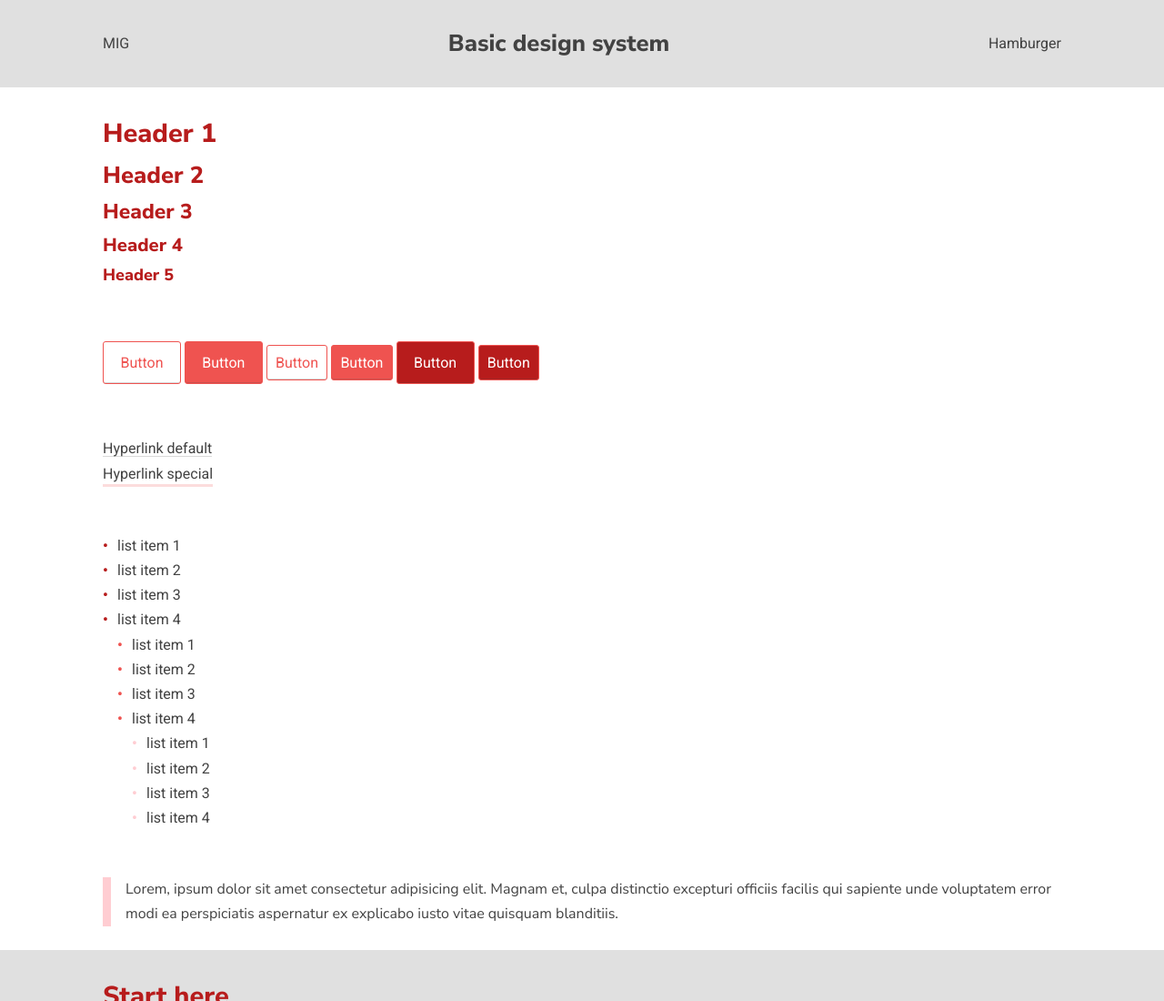
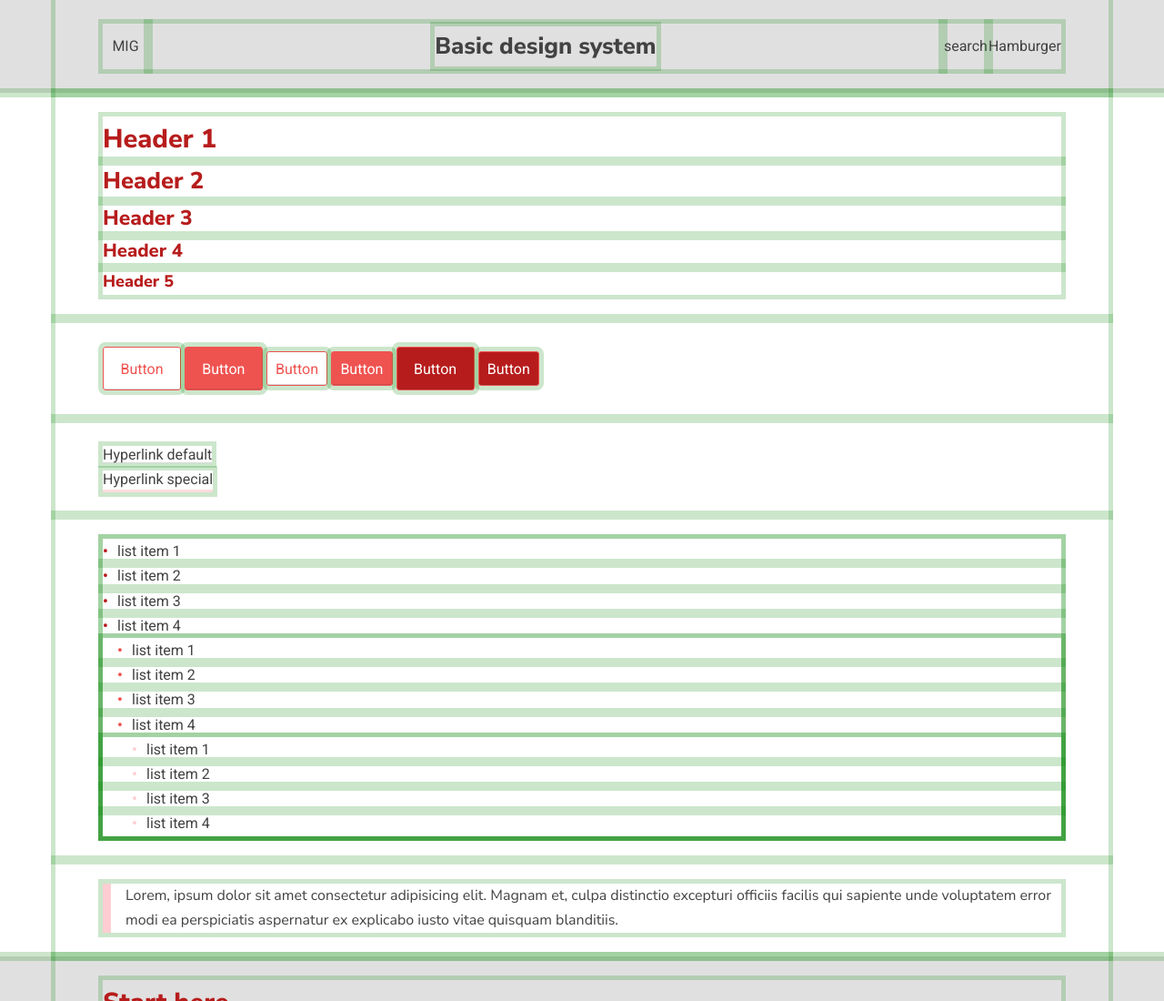
Before and after one commit to mikaelg/node-scripts-taskrunner-boilerplate, a website: page public/test.html in a window 1280 px wide. Shown: the top 1100 px of the page at 91% size. Drawn offline with Linux system fonts and the light colour scheme.

Commit message:
update header: add search

```diff
--- a/public/sass/base/_base.scss
+++ b/public/sass/base/_base.scss
@@ -26,5 +26,5 @@ body {
 
 /* DEBUG */
 * {
-  //outline: 5px solid rgba(green, .2);
+  outline: 5px solid rgba(green, .2);
 }
--- a/public/sass/layout/_header.scss
+++ b/public/sass/layout/_header.scss
@@ -3,6 +3,16 @@
         display:flex;
         flex-wrap:wrap;
         align-items: center;
+
+        > * {
+            display: flex;
+            align-items: center;
+            justify-content: center;
+
+            min-height: 5rem;
+            min-width: 5rem;
+            //background-color: $color-primary-light;
+        }
 
     }
 
@@ -17,12 +27,21 @@
 
     }
 
-    &__navigation {
+    &__search {
         flex-grow:0;
         flex-shrink: 1;
         flex-basis: auto;
         margin-left:auto;
 
+        @include breakpoint-md {
+            order:3;
+        }
+    }
+
+    &__navigation {
+        flex-grow:0;
+        flex-shrink: 1;
+        flex-basis: auto;
 
         @include breakpoint-md {
             order:3;
@@ -34,7 +53,7 @@
         flex-shrink: 1;
         flex-basis: 100%;
         //margin-left:auto;
-        text-align: center;
+        //text-align: center;
 
         > span {
             font-family: $font-family-alt;
--- a/public/test.html
+++ b/public/test.html
@@ -17,6 +17,7 @@
             <header class="header container container-bgr--grey-light">
                 <div class="container-inner">
                     <div class="header__branding">MIG</div>
+                    <div class="header__search">search</div>
                     <div class="header__navigation">Hamburger</div>
                     <div class="header__content"><span>Basic design system</span></div>
                 </div>
```
Also changed, not shown: public/css/style.css.
